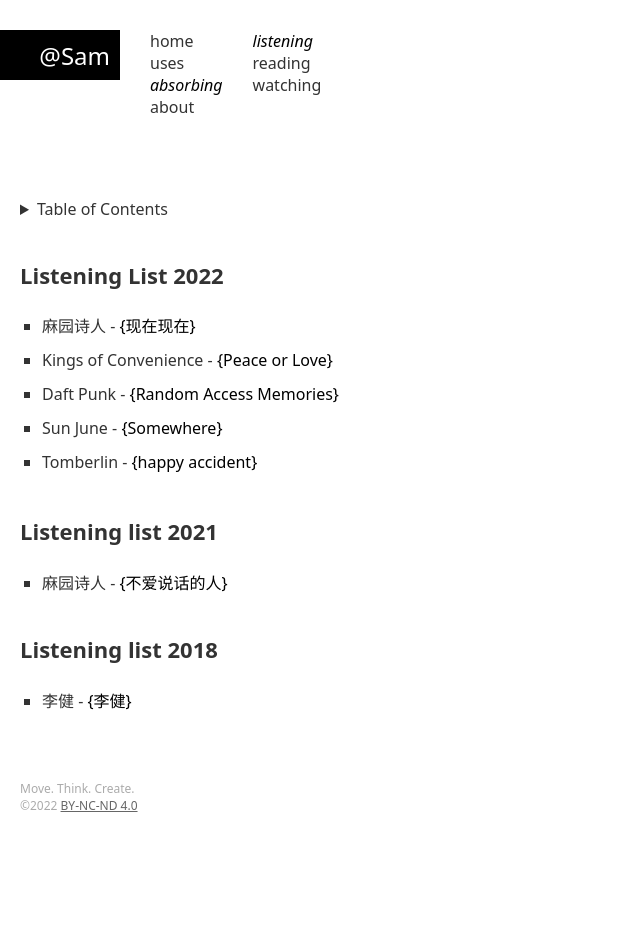
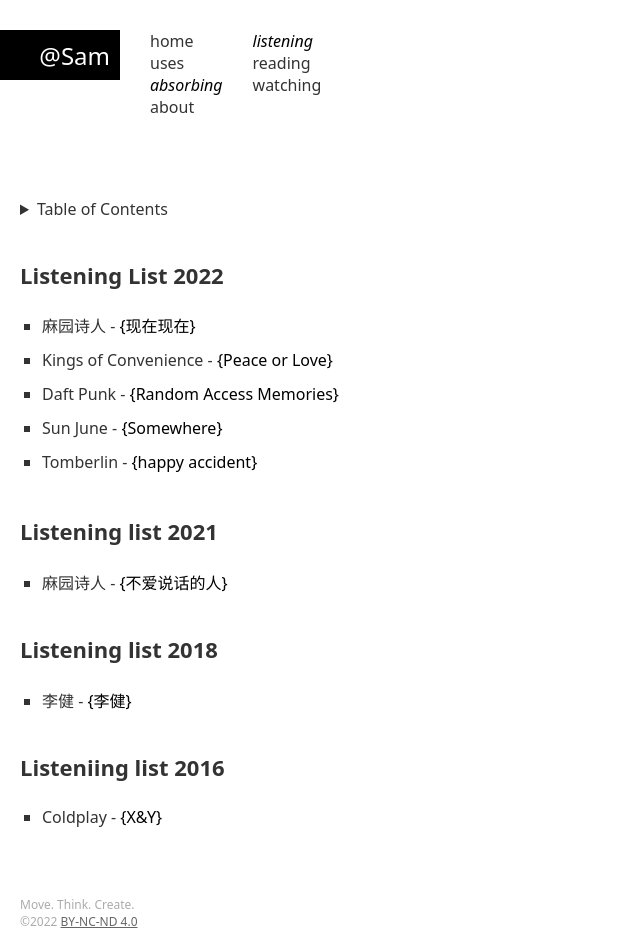
Before and after one commit to samzeng/samzeng.github.io, a Jekyll site: the page built from listening.markdown, in a window 1280 px wide. Shown: the whole page, without its empty margins (0-640 px from the left). Built offline with Jekyll 4.4.1, drawn with Linux system fonts in a browser that asks for light colours; before the commit the page ends 900 px from its top, so only the background shows below that.

Commit message:
Update listening.yml

```diff
--- a/_data/listening.yml
+++ b/_data/listening.yml
@@ -26,3 +26,8 @@
     - name: 李健
       artist: 李健
       url: "https://www.last.fm/music/%E6%9D%8E%E5%81%A5/%E6%9D%8E%E5%81%A5"
+- name: Listeniing list 2016
+  children:
+    - name: X&Y
+      artist: Coldplay
+      url: "https://www.last.fm/music/Coldplay/X&Y"
```
